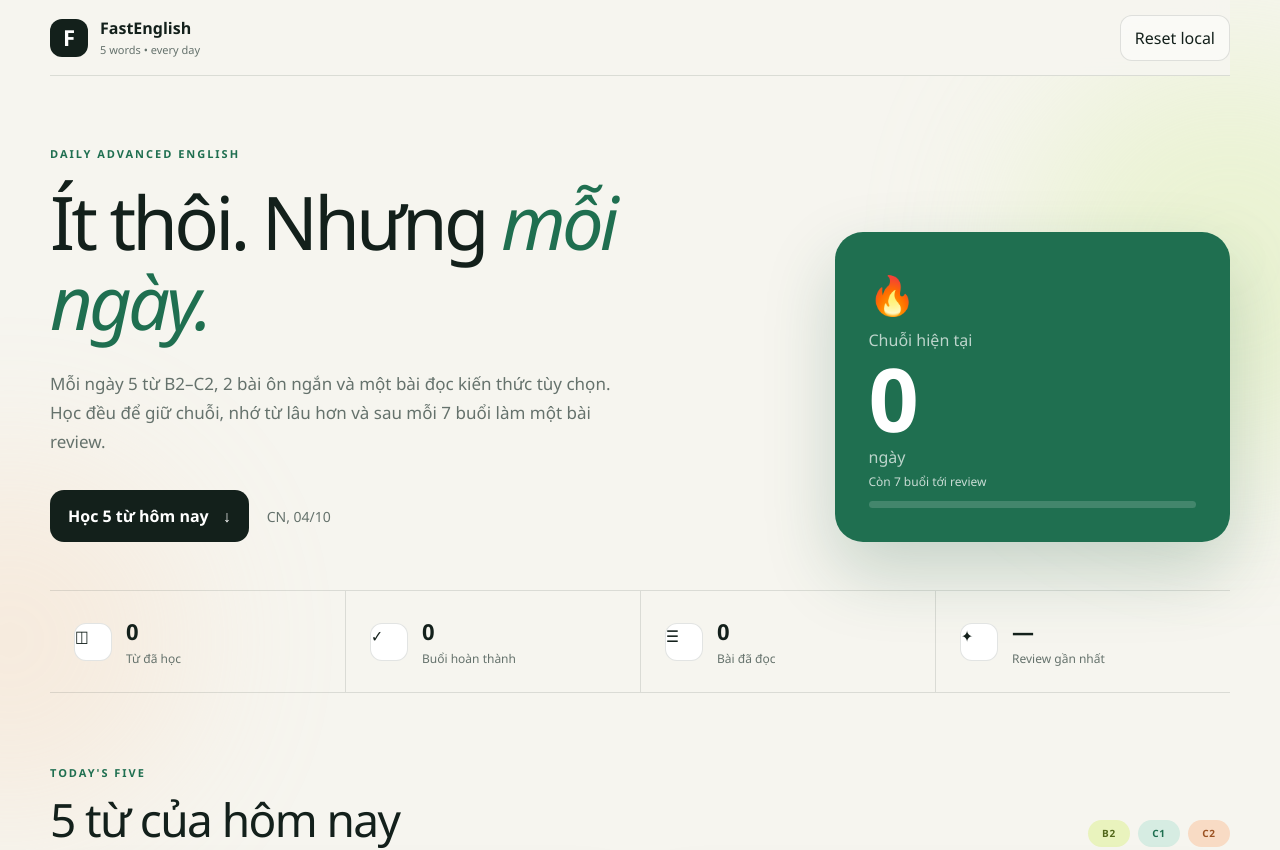
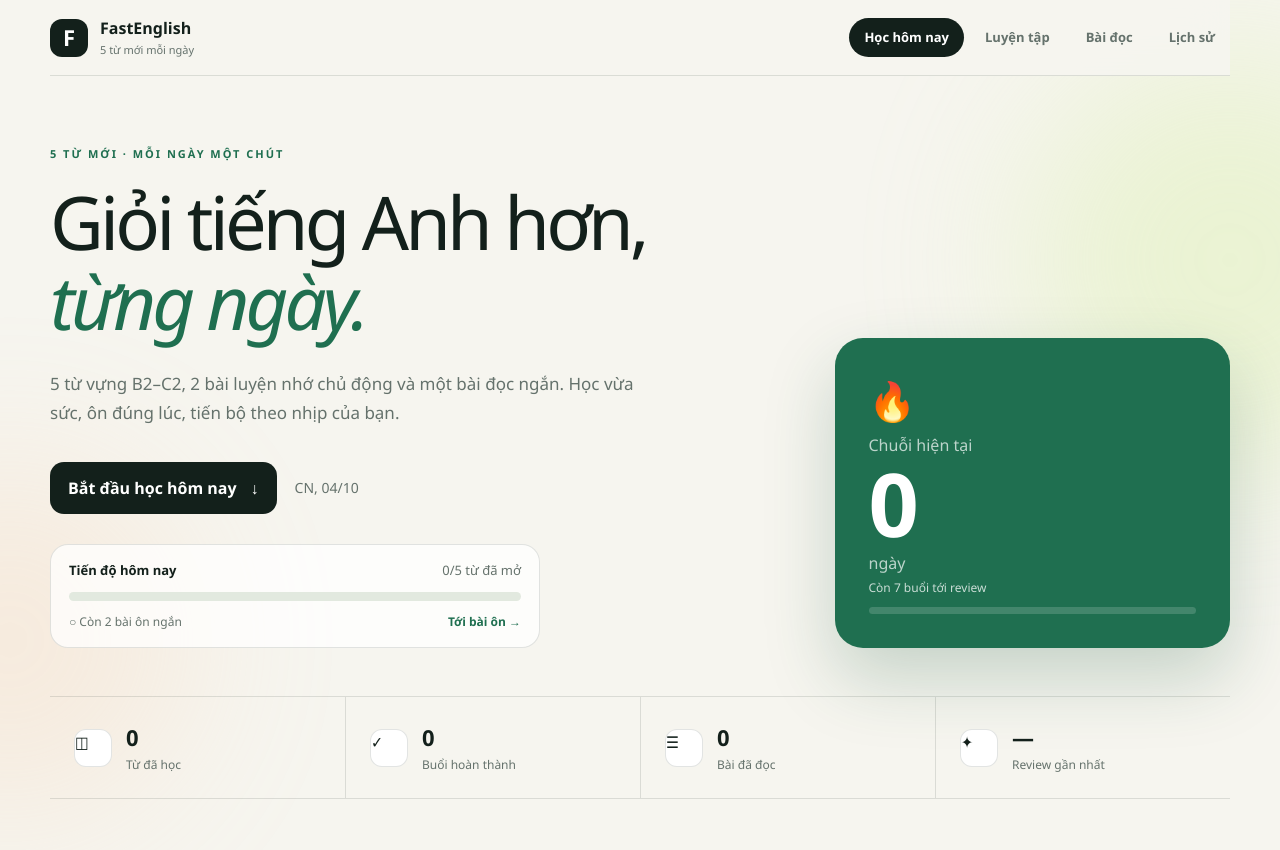
Before and after one commit to Loccao102/FastEnglishForDaily, a Next.js app: page / in a window 1280 px wide. Shown: the top 850 px of the page. Built offline with nearby package versions, Linux system fonts and the light colour scheme.

Commit message:
feat: clarify daily learning flow and add section navigation

```diff
--- a/components/FastEnglishApp.tsx
+++ b/components/FastEnglishApp.tsx
@@ -392,9 +392,11 @@ export default function FastEnglishApp() {
     [pendingCycle, progress]
   );
 
-  const revealedToday = Object.keys(revealed).filter(
-    (id) => todayIds.includes(id) && revealed[id]
-  ).length;
+  const revealedToday = completedToday
+    ? todayIds.length
+    : Object.keys(revealed).filter(
+        (id) => todayIds.includes(id) && revealed[id]
+      ).length;
   const cycleProgress = progress.completedDates.length % 7;
   const nextQuizIn = pendingCycle
     ? 0
@@ -547,34 +549,61 @@ export default function FastEnglishApp() {
   }
 
   return (
-    <main className="app-shell">
+    <main className="app-shell" id="top">
       <div className="ambient ambient-one" />
       <div className="ambient ambient-two" />
 
-      <section className="topbar">
-        <a className="brand" href="#today" aria-label="FastEnglish">
+      <header className="topbar">
+        <a className="brand" href="#top" aria-label="FastEnglish – về đầu trang">
           <span className="brand-mark">F</span>
           <span>
             <strong>FastEnglish</strong>
-            <small>5 words • every day</small>
+            <small>5 từ mới mỗi ngày</small>
           </span>
         </a>
-        <button className="ghost-button" onClick={resetProgress}>Reset local</button>
-      </section>
+        <nav className="quick-nav" aria-label="Điều hướng học tập">
+          <a href="#today" className="quick-nav-primary">Học hôm nay</a>
+          <a href="#daily-practice">Luyện tập</a>
+          <a href="#daily-reading">Bài đọc</a>
+          <a href="#history">Lịch sử</a>
+        </nav>
+      </header>
 
       <section className="hero">
         <div className="hero-copy">
-          <span className="eyebrow">DAILY ADVANCED ENGLISH</span>
-          <h1>Ít thôi. Nhưng <em>mỗi ngày.</em></h1>
+          <span className="eyebrow">5 TỪ MỚI · MỖI NGÀY MỘT CHÚT</span>
+          <h1>Giỏi tiếng Anh hơn, <em>từng ngày.</em></h1>
           <p>
-            Mỗi ngày 5 từ B2–C2, 2 bài ôn ngắn và một bài đọc kiến thức tùy chọn.
-            Học đều để giữ chuỗi, nhớ từ lâu hơn và sau mỗi 7 buổi làm một bài review.
+            5 từ vựng B2–C2, 2 bài luyện nhớ chủ động và một bài đọc ngắn.
+            Học vừa sức, ôn đúng lúc, tiến bộ theo nhịp của bạn.
           </p>
           <div className="hero-actions">
             <a className="primary-button" href="#today">
-              Học 5 từ hôm nay <span>↓</span>
+              {completedToday ? "Xem lại bài hôm nay" : "Bắt đầu học hôm nay"} <span aria-hidden="true">↓</span>
             </a>
             <span className="today-label">{formatDate(today)}</span>
+          </div>
+          <div className="today-checklist" aria-live="polite">
+            <div className="today-checklist-title">
+              <strong>Tiến độ hôm nay</strong>
+              <span>{completedToday ? "Đã hoàn thành ✓" : revealedToday + "/" + todayWords.length + " từ đã mở"}</span>
+            </div>
+            <div
+              className="progress-track today-progress-track"
+              role="progressbar"
+              aria-label="Số từ đã mở nghĩa hôm nay"
+              aria-valuemin={0}
+              aria-valuemax={todayWords.length}
+              aria-valuenow={revealedToday}
+            >
+              <div className="progress-fill" style={{
+                width: (todayWords.length ? (revealedToday / todayWords.length) * 100 : 0) + "%"
+              }} />
+            </div>
+            <div className="today-checklist-foot">
+              <span>{practiceCompletedToday ? "✓ Đã xong 2 bài ôn" : "○ Còn 2 bài ôn ngắn"}</span>
+              <a href="#daily-practice">Tới bài ôn →</a>
+            </div>
           </div>
         </div>
 
@@ -602,7 +631,7 @@ export default function FastEnglishApp() {
         </div>
       </section>
 
-      <section className="stats-grid">
+      <section className="stats-grid" aria-label="Thống kê học tập">
         <article>
           <span className="stat-icon">◫</span>
           <div><strong>{learnedCount}</strong><span>Từ đã học</span></div>
@@ -650,7 +679,7 @@ export default function FastEnglishApp() {
 
         <div className="word-grid">
           {todayWords.map((entry, index) => {
-            const isRevealed = revealed[entry.id];
+            const isRevealed = completedToday || Boolean(revealed[entry.id]);
             return (
               <article className={"word-card " + (isRevealed ? "revealed" : "")} key={entry.id}>
                 <div className="word-card-top">
@@ -673,6 +702,7 @@ export default function FastEnglishApp() {
                 {!isRevealed ? (
                   <button
                     className="reveal-button"
+                    aria-label={"Xem nghĩa của từ " + entry.word}
                     onClick={() =>
                       setRevealed((current) => ({ ...current, [entry.id]: true }))
                     }
@@ -733,7 +763,7 @@ export default function FastEnglishApp() {
         onMarkRead={markArticleRead}
       />
 
-      <section className="history-section">
+      <section className="history-section" id="history">
         <div className="section-heading">
           <div>
             <span className="eyebrow">RECENT DAYS</span>
@@ -836,7 +866,13 @@ export default function FastEnglishApp() {
           <span className="brand-mark">F</span>
           <strong>FastEnglish</strong>
         </div>
-        <p>5 words + 2 practice + 1 idea today. Better English tomorrow.</p>
+        <div className="footer-meta">
+          <p>5 từ mới · 2 bài ôn · 1 bài đọc mỗi ngày.</p>
+          <p>Dữ liệu học được lưu trên trình duyệt này. Xóa dữ liệu web sẽ mất tiến độ.</p>
+        </div>
+        <button className="ghost-button footer-reset" onClick={resetProgress}>
+          Xóa tiến độ trên máy này
+        </button>
       </footer>
     </main>
   );
```
